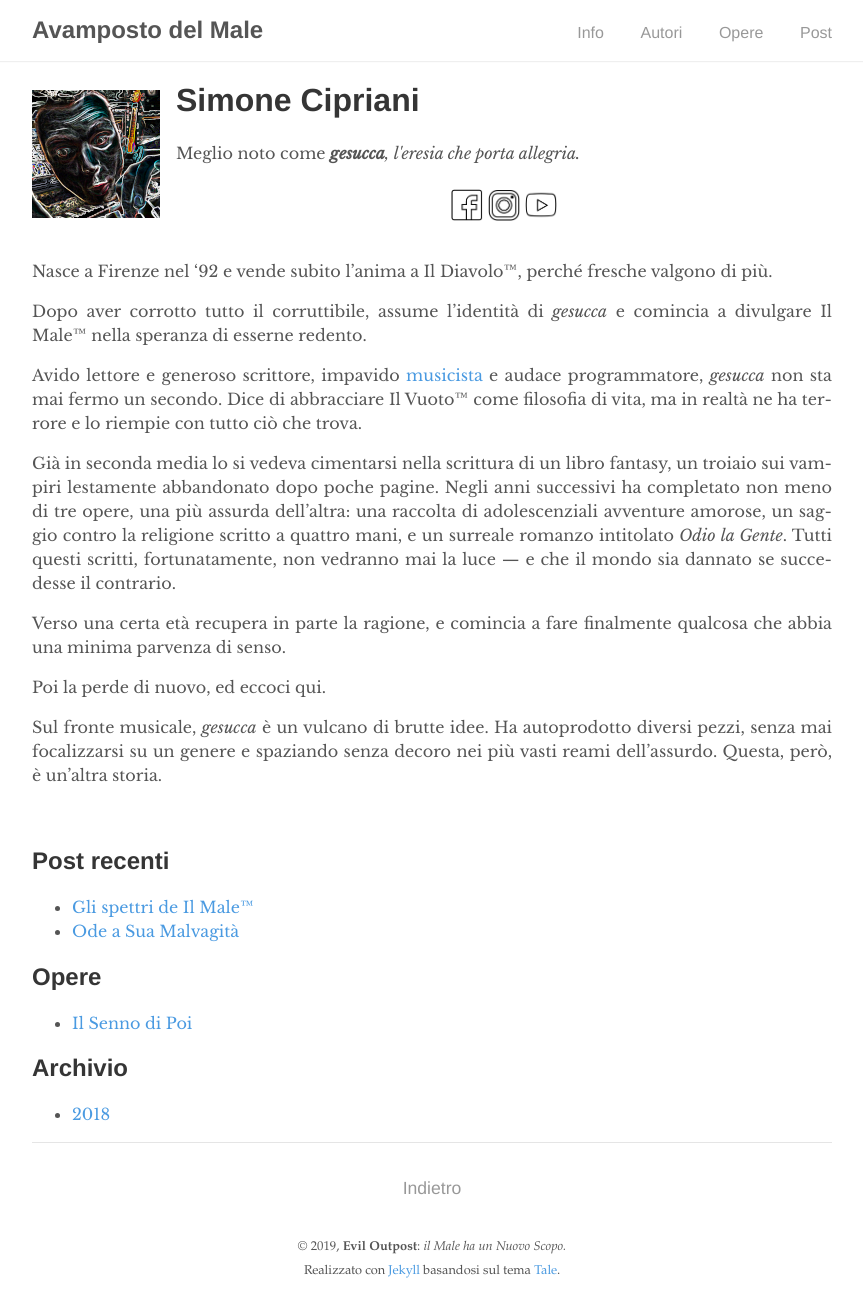
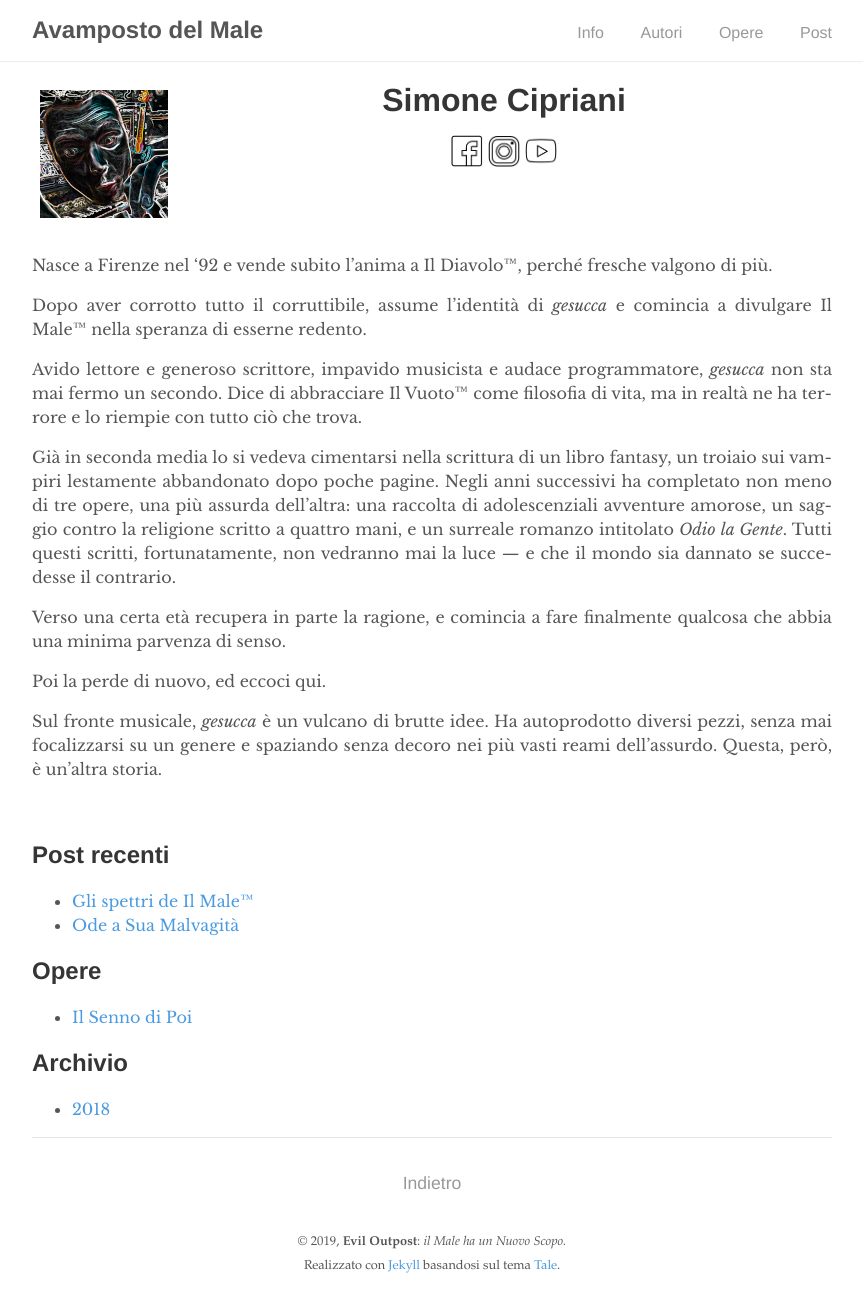
Before and after one commit to eviloutpost/eviloutpost.github.io, a Jekyll site: the page built from _authors/gesucca.md, in a window 1280 px wide. Shown: the whole page, without its empty margins (208-1071 px from the left). Built offline with Jekyll 4.4.1, drawn with Linux system fonts in a browser that asks for light colours.

Commit message:
Removed uncanny attributes

```diff
--- a/_authors/gesucca.md
+++ b/_authors/gesucca.md
@@ -1,9 +1,7 @@
 ---
 name: Simone Cipriani
-gender: o
 works: aye
 nickname: gesucca
-description: l'eresia che porta allegria
 position: Imperatore e Primo Araldo del Male
 facebook: https://www.facebook.com/gesucca/
 instagram: https://www.instagram.com/gesucca/
@@ -15,7 +13,7 @@ Nasce a Firenze nel '92 e vende subito l'anima a Il Diavolo&trade;, perché fres
 
 Dopo aver corrotto tutto il corruttibile, assume l'identità di *{{ page.nickname }}* e comincia a divulgare Il Male&trade; nella speranza di esserne redento.
 
-Avido lettore e generoso scrittore, impavido [musicista][soundcloud] e audace programmatore, *{{ page.nickname }}* non sta mai fermo un secondo. Dice di abbracciare Il Vuoto&trade; come filosofia di vita, ma in realtà ne ha terrore e lo riempie con tutto ciò che trova.
+Avido lettore e generoso scrittore, impavido musicista e audace programmatore, *{{ page.nickname }}* non sta mai fermo un secondo. Dice di abbracciare Il Vuoto&trade; come filosofia di vita, ma in realtà ne ha terrore e lo riempie con tutto ciò che trova.
 
 Già in seconda media lo si vedeva cimentarsi nella scrittura di un libro fantasy, un troiaio sui vampiri lestamente abbandonato dopo poche pagine. Negli anni successivi ha completato non meno di tre opere, una più assurda dell'altra: una raccolta di adolescenziali avventure amorose, un saggio contro la religione scritto a quattro mani, e un surreale romanzo intitolato *Odio la Gente*. Tutti questi scritti, fortunatamente, non vedranno mai la luce --- e che il mondo sia dannato se succedesse il contrario.
 
--- a/_layouts/author.html
+++ b/_layouts/author.html
@@ -1,15 +1,9 @@
 ---
 layout: default
 ---
-<img src="img/{{ page.image }}" style="float: left; width:128px; height:128px; margin-right:16px; margin-top:8px; margin-bottom:8px;">
+<img src="img/{{ page.image }}" style="float: left; width:128px; height:128px; margin-right:8px; margin-left: 8px; margin-top:8px; margin-bottom:8px;">
 
-<h1 class="donthyphenate">{{ page.name }}</h1>
-
-{% unless page.anonymous %}
-  Meglio not{{ page.gender }} come <i><b>{{ page.nickname }}</b>, {{ page.description }}.</i>
-{% endunless %}
-
-<br><br>
+<h1 class="donthyphenate" style="text-align: center; margin-bottom: 16px;">{{ page.name }}</h1>
 
 <div style="text-align: center">
   {% if page.facebook %}
@@ -25,6 +19,7 @@ layout: default
     <a href="{{ page.youtube }}"><img src="../assets/yt-icon.png" style="width:32px; height:32px; display: inline-block;"></a>
   {% endif %}
 </div>
+<br><br>
 
 <style>
     p {
```
Also changed, not shown: other parts of _authors/gesucca.md (+0 -2 lines), _authors/giudeo.md (+0 -1 lines), _authors/sara.md (+0 -2 lines).
